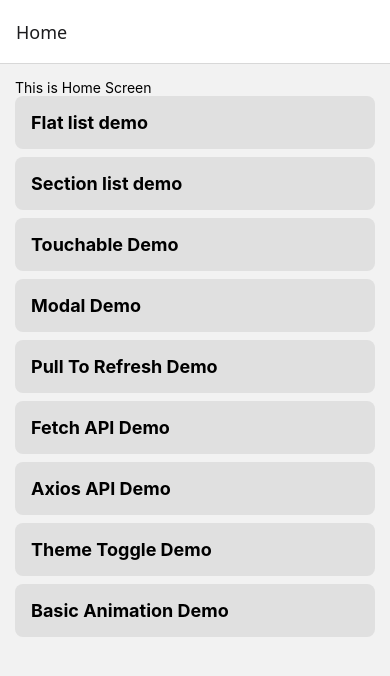
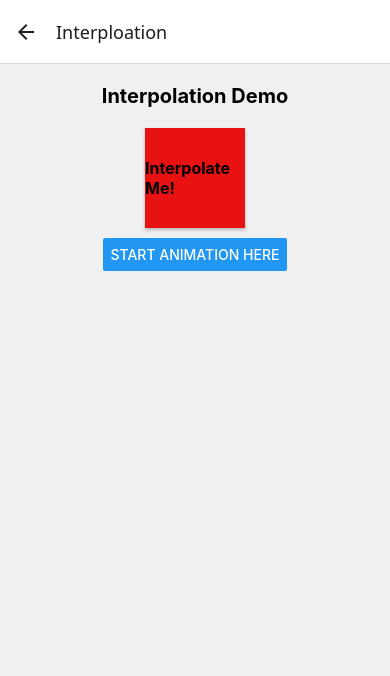
Before and after one commit to PrashantMaurya252/react-native-cli, a React Native app: screen /Interploation in a window 390 px wide. Shown: the top 676 px of the page. Built offline with nearby package versions, Linux system fonts and the light colour scheme.

Commit message:
interpolation

```diff
--- a/src/screens/Home.tsx
+++ b/src/screens/Home.tsx
@@ -57,6 +57,11 @@ const topics = [
     title: 'Basic Animation Demo',
     screen: 'BasicAnimationDemo',
   },
+  {
+    id: 10,
+    title: 'Interpolation Demo',
+    screen: 'Interploation',
+  },
 ];
 
 type HomeScreenNavigationProp = StackNavigationProp<RootStackParamList, 'Home'>;
--- /dev/null
+++ b/src/screens/Interpolation.tsx
@@ -0,0 +1,69 @@
+import {useRef} from 'react';
+import {Animated, Button, StyleSheet, Text, View} from 'react-native';
+
+const Interpolation: React.FC = () => {
+  const animation = useRef(new Animated.Value(0)).current;
+  const handleStartAnimation = () => {
+    Animated.timing(animation, {
+      toValue: 1,
+      duration: 2500,
+      useNativeDriver: false,
+    }).start(() => animation.setValue(0));
+  };
+
+  const backgroundColor = animation.interpolate({
+    inputRange: [0, 0.5, 1],
+    outputRange: ['#e81212', '#cce812', '#1248e8'],
+  });
+
+  const rotate = animation.interpolate({
+    inputRange: [0, 1],
+    outputRange: ['0deg', '360deg'],
+  });
+  return (
+    <View style={styles.container}>
+      <Text style={styles.headerText}>Interpolation Demo</Text>
+      <Animated.View
+        style={[styles.box, {backgroundColor, transform: [{rotate}]}]}>
+        <Text style={styles.boxText}>Interpolate Me!</Text>
+      </Animated.View>
+      <Button title="Start Animation here" onPress={handleStartAnimation} />
+    </View>
+  );
+};
+
+const styles = StyleSheet.create({
+  container: {
+    flexGrow: 1,
+    alignItems: 'center',
+    paddingVertical: 20,
+    backgroundColor: '#f0f0f0',
+  },
+  headerText: {
+    fontSize: 20,
+    fontWeight: 'bold',
+    marginBottom: 10,
+  },
+  box: {
+    width: 100,
+    height: 100,
+    justifyContent: 'center',
+    alignItems: 'center',
+    marginVertical: 10,
+    shadowColor: '#000',
+    shadowOffset: {
+      width: 0,
+      height: 2,
+    },
+    shadowOpacity: 0.25,
+    shadowRadius: 3.5,
+    elevation: 5,
+    backgroundColor: 'red',
+  },
+  boxText: {
+    fontSize: 16,
+    fontWeight: 'bold',
+  },
+});
+
+export default Interpolation;
--- a/src/screens/RootNavigation.tsx
+++ b/src/screens/RootNavigation.tsx
@@ -10,6 +10,7 @@ import DataFetching from './DataFetching';
 import AxiosScreen from './AxiosScreen';
 import ThemeScreen from './ThemeScreen';
 import BasicAnimationDemo from './BasicAnimationDemo';
+import Interpolation from './Interpolation';
 
 export type RootStackParamList = {
   Home: undefined;
@@ -22,6 +23,7 @@ export type RootStackParamList = {
   AxiosDemo: undefined;
   ThemeToggleDemo: undefined;
   BasicAnimationDemo: undefined;
+  Interploation: undefined;
 };
 
 const Stack = createStackNavigator<RootStackParamList>();
@@ -39,6 +41,7 @@ const RootNavigation: React.FC = () => {
       <Stack.Screen name="AxiosDemo" component={AxiosScreen} />
       <Stack.Screen name="ThemeToggleDemo" component={ThemeScreen} />
       <Stack.Screen name="BasicAnimationDemo" component={BasicAnimationDemo} />
+      <Stack.Screen name="Interploation" component={Interpolation} />
     </Stack.Navigator>
   );
 };
```
